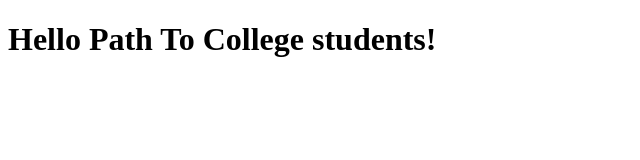
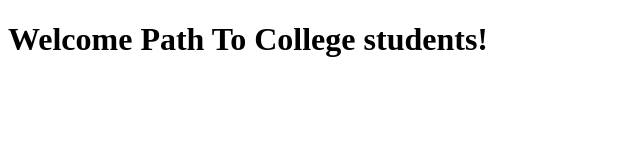
Before and after one commit to michellebakels/path-to-college-lesson, a plain HTML site: page index.html in a window 1280 px wide. Shown: the whole page, without its empty margins (0-640 px from the left). Drawn offline with Linux system fonts and the light colour scheme.

Commit message:
update message

```diff
--- a/index.html
+++ b/index.html
@@ -7,6 +7,6 @@
     <title>Document</title>
 </head>
 <body>
-    <h1>Hello Path To College students!</h1>
+    <h1>Welcome Path To College students!</h1>
 </body>
 </html>
```
Also changed, not shown: 2 other files.
